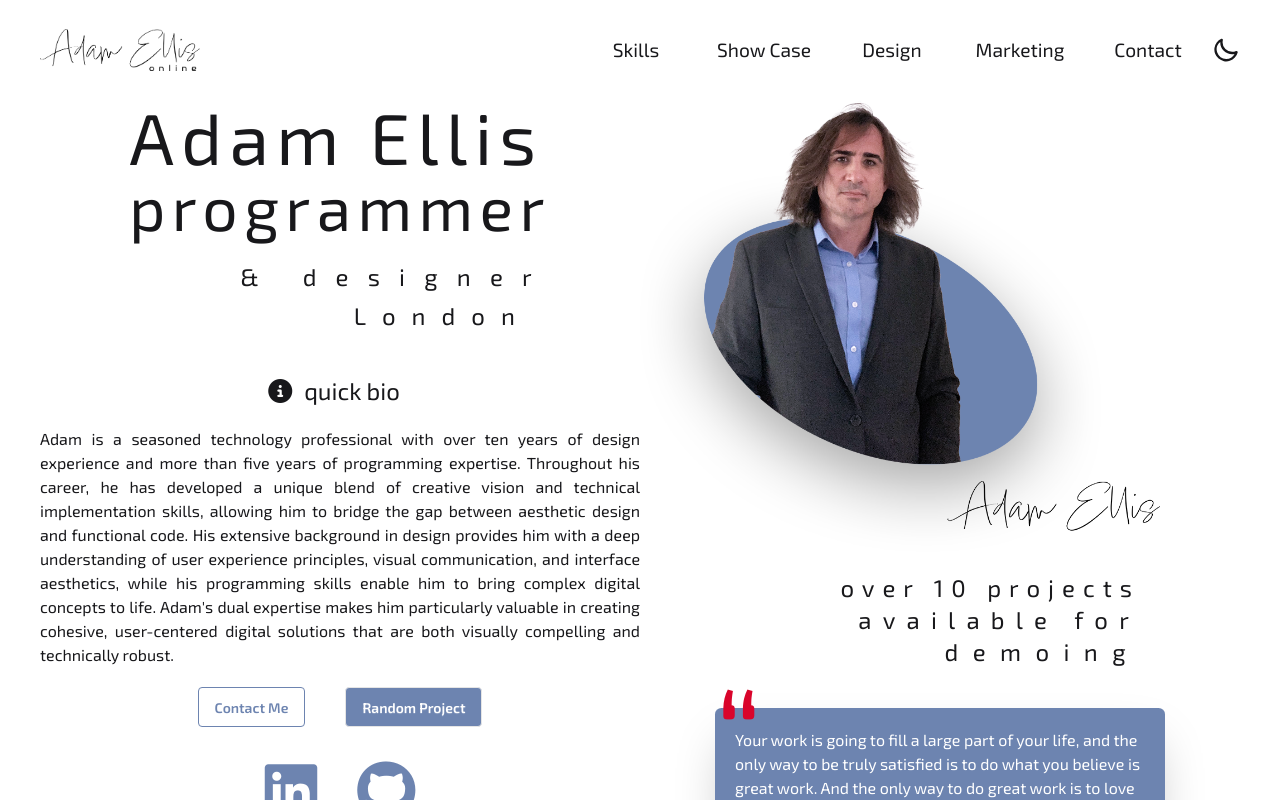
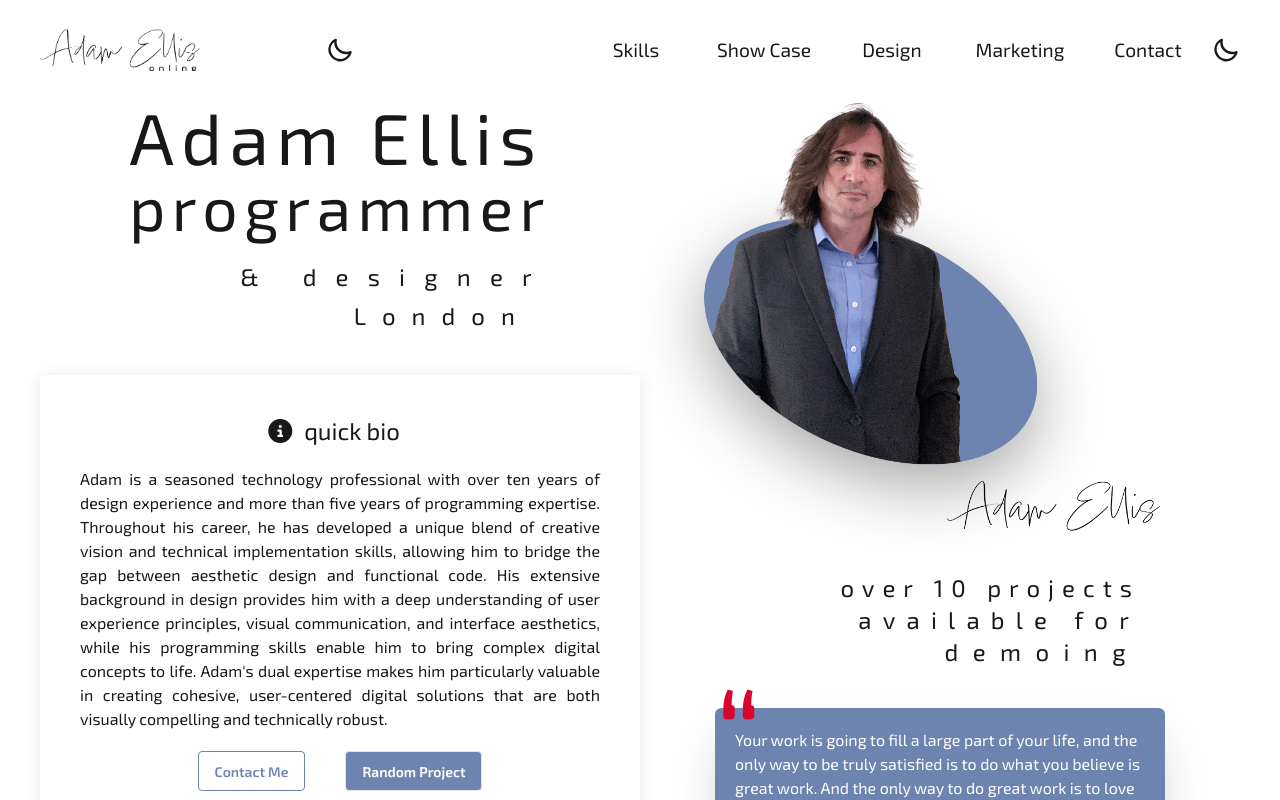
Before and after one commit to adam-ellis-programmer/portfolio-display, a React (Vite) app: page / in a window 1280 px wide. Shown: the top 800 px of the page. Built offline with nearby package versions, Linux system fonts and the light colour scheme; no server answers; the database is empty.

Commit message:
mobile dark mode btn

```diff
--- a/src/App.jsx
+++ b/src/App.jsx
@@ -9,9 +9,32 @@ import SearchAndSEO from './components/SearchAndSEO'
 import Footer from './components/Footer'
 import BackToTop from './components/BackToTop'
 import Contact from './components/Contact'
+import { useState } from 'react'
+import { useEffect } from 'react'
 
 function App() {
   const { data, loading, error } = useFirebaseData()
+
+  // Initialize dark mode state from localStorage or default to false
+  const [isDarkMode, setIsDarkMode] = useState(() => {
+    if (typeof window !== 'undefined') {
+      const savedTheme = localStorage.getItem('darkTheme')
+      return savedTheme ? JSON.parse(savedTheme) : false
+    }
+    return false
+  })
+
+  // Apply theme to document on component mount and when isDarkMode changes
+  useEffect(() => {
+    if (isDarkMode) {
+      document.documentElement.classList.add('dark')
+    } else {
+      document.documentElement.classList.remove('dark')
+    }
+
+    // Save to localStorage
+    localStorage.setItem('darkTheme', JSON.stringify(isDarkMode))
+  }, [isDarkMode])
 
   if (loading) {
     return (
@@ -27,12 +50,12 @@ function App() {
 
   return (
     <>
-      <NavBar />
+      <NavBar isDarkMode={isDarkMode} setIsDarkMode={setIsDarkMode} />
       <Hero showcase={data.showcase} />
       <SkillsAndTech techLogos={data.techLogos} />
       <ShowCase showcase={data.showcase} />
       <DesignSection designs={data.designs} />
-      <SearchAndSEO />
+      <SearchAndSEO isDarkMode={isDarkMode} />
       <Contact />
       <Footer />
       <BackToTop />
--- a/src/components/DarkMode.jsx
+++ b/src/components/DarkMode.jsx
@@ -1,27 +1,6 @@
 import React, { useState, useEffect } from 'react'
 
-const DarkMode = () => {
-  // Initialize dark mode state from localStorage or default to false
-  const [isDarkMode, setIsDarkMode] = useState(() => {
-    if (typeof window !== 'undefined') {
-      const savedTheme = localStorage.getItem('darkTheme')
-      return savedTheme ? JSON.parse(savedTheme) : false
-    }
-    return false
-  })
-
-  // Apply theme to document on component mount and when isDarkMode changes
-  useEffect(() => {
-    if (isDarkMode) {
-      document.documentElement.classList.add('dark')
-    } else {
-      document.documentElement.classList.remove('dark')
-    }
-
-    // Save to localStorage
-    localStorage.setItem('darkTheme', JSON.stringify(isDarkMode))
-  }, [isDarkMode])
-
+const DarkMode = ({ isDarkMode, setIsDarkMode }) => {
   const handleClick = () => {
     console.log(
       'changing theme from',
@@ -33,7 +12,7 @@ const DarkMode = () => {
   }
 
   return (
-    <label  className='swap swap-rotate'>
+    <label className='swap swap-rotate'>
       {/* this hidden checkbox controls the state */}
       <input onClick={handleClick} type='checkbox' />
 
--- a/src/components/Hero.jsx
+++ b/src/components/Hero.jsx
@@ -27,15 +27,15 @@ const Hero = ({ showcase }) => {
             </div>
           </div>
           {/*  */}
-          <div className='max-w-[600px] m-auto mt-10 text-justify '>
+          <div className='max-w-[600px] m-auto mt-10 text-justify shadow-[1px_2px_15px_rgba(0,0,0,0.1)]  p-5 md:p-10 rounded '>
             <div className='flex md:hidden justify-start'>
               <HeroImg />
             </div>
-            <div className=' flex justify-center items-center mb-5  '>
+            <div className=' flex justify-center items-center mb-5 '>
               <i className='fa-solid fa-circle-info text-[1.5rem]'></i>
               <p className='text-2xlmy-5 text-2xl mx-3'>quick bio</p>
             </div>
-            <p>
+            <p className=''>
               Adam is a seasoned technology professional with over ten years of
               design experience and more than five years of programming
               expertise. Throughout his career, he has developed a unique blend
--- a/src/components/NavBar.jsx
+++ b/src/components/NavBar.jsx
@@ -4,9 +4,10 @@ import { useState } from 'react'
 import { useEffect } from 'react'
 
 import img from '../assets/logo-signature-1.png'
+import imgWhite from '../assets/signature-white.png'
 import DarkMode from './DarkMode'
 
-const NavBar = () => {
+const NavBar = ({ isDarkMode, setIsDarkMode }) => {
   const [isNavOpen, setIsNavOpen] = useState(false)
   const links = [
     { text: 'Skills', link: '#skills' },
@@ -30,7 +31,13 @@ const NavBar = () => {
   return (
     <nav className=' h-25 shadow-[1px_2px_11px_rgba(0,0,0,0.1)] md:shadow-none mb-10 md:mb-0 '>
       <div className='mx-width  mx-auto  flex items-center h-full  justify-between px-10'>
+        {isDarkMode ? (
+          <img className='w-40' src={imgWhite} alt='' />
+        ) : (
           <img className='w-40' src={img} alt='' />
+        )}
+        <div className=' flex w-25 justify-between'>
+          <DarkMode isDarkMode={isDarkMode} setIsDarkMode={setIsDarkMode} />
           <button
             className='block lg:hidden'
             onClick={() => {
@@ -39,6 +46,7 @@ const NavBar = () => {
           >
             <i className='fa-solid fa-bars-staggered text-3xl cursor-pointer'></i>
           </button>
+        </div>
         <ul className='ml-5  hidden lg:flex'>
           {links.map((item, i) => {
             return (
@@ -49,7 +57,7 @@ const NavBar = () => {
               </li>
             )
           })}
-          <DarkMode />
+          <DarkMode isDarkMode={isDarkMode} setIsDarkMode={setIsDarkMode} />
         </ul>
       </div>
       {isNavOpen && <MobileNav setIsNavOpen={setIsNavOpen} links={links} />}
--- a/src/components/SearchAndSEO.jsx
+++ b/src/components/SearchAndSEO.jsx
@@ -7,7 +7,7 @@ const google =
 
 const facebook =
   'https://firebasestorage.googleapis.com/v0/b/my-portfolio-app-90783.firebasestorage.app/o/project%20images%2Ffacebook.png?alt=media&token=b617c58e-6845-4898-9218-6b486cfaeeea'
-const SearchAndSEO = () => {
+const SearchAndSEO = ({ isDarkMode }) => {
   const searchAttributes = [
     { text: 'Search Ads', icon: 'fa-google' },
     { text: 'Display Ads', icon: 'fa-google' },
@@ -43,10 +43,13 @@ const SearchAndSEO = () => {
               return (
                 <li key={i} className='mb-2 items-center'>
                   <i
-                    className={`fa-brands ${item.icon} text-2xl text-[#3862B0]`}
+                    className={`fa-brands ${item.icon} text-2xl ${isDarkMode ? 'text-white' : 'text-[#3862B0]'}`}
                   ></i>
-                  <span className='ml-2 text-2xl text-[#3862B0]'>
-                    {' '}
+                  <span
+                    className={`ml-2 text-2xl ${
+                      isDarkMode ? 'text-white' : 'text-[#3862B0]'
+                    }`}
+                  >
                     {item.text}
                   </span>
                 </li>
```
Also changed, not shown: src/assets/signature-white.png (added). Lines whose indentation alone changed are shown as unchanged.
